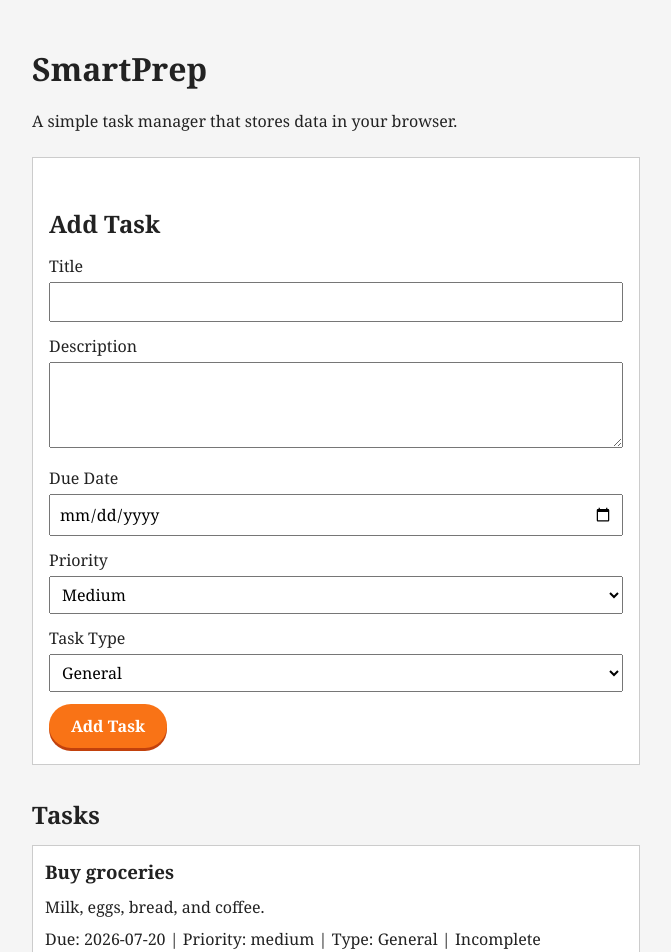
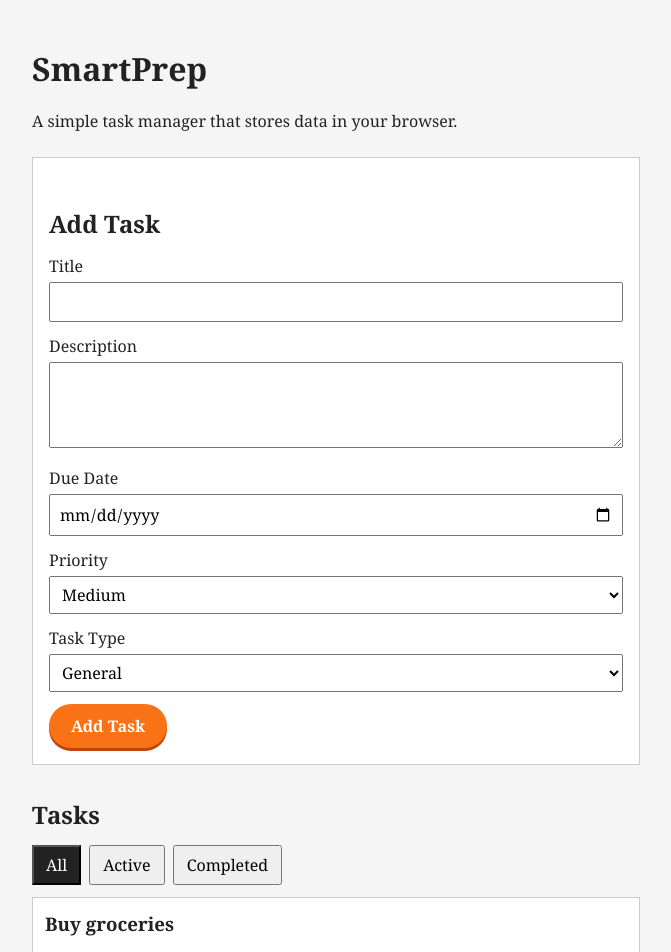
Before and after one commit to runamdrs/task_manager_CSC400, a React (Vite) app: page / in a window 1280 px wide. Shown: the top 952 px of the page, without its empty margins (304-975 px from the left). Built offline with nearby package versions, Linux system fonts and the light colour scheme.

Commit message:
Add task completion status filters
Co-authored-by: Copilot <223556219+Copilot@users.noreply.github.com>

```diff
--- a/src/App.jsx
+++ b/src/App.jsx
@@ -51,6 +51,8 @@ function getInitialTasks() {
 function App() {
   // Keep the complete task collection in component state.
   const [tasks, setTasks] = useState(getInitialTasks);
+  // Keep the selected completion filter in UI state only.
+  const [taskFilter, setTaskFilter] = useState('all');
   // Track the task currently being edited, or null while adding a task.
   const [editingTask, setEditingTask] = useState(null);
 
@@ -150,6 +152,8 @@ function App() {
       <h2>Tasks</h2>
       <TaskList
         tasks={tasks}
+        taskFilter={taskFilter}
+        onTaskFilterChange={setTaskFilter}
         onEdit={handleEdit}
         onDelete={handleDelete}
         onToggleComplete={handleToggleComplete}
--- a/src/components/TaskList.jsx
+++ b/src/components/TaskList.jsx
@@ -1,16 +1,56 @@
 // Import the reusable row component for individual tasks.
 import TaskItem from './TaskItem.jsx';
 
-function TaskList({ tasks, onEdit, onDelete, onToggleComplete }) {
-  // Give users guidance when the collection is empty.
-  if (tasks.length === 0) {
-    return <p className="empty-message">No tasks yet! Add your first task above.</p>;
+const TASK_FILTERS = [
+  { value: 'all', label: 'All' },
+  { value: 'active', label: 'Active' },
+  { value: 'completed', label: 'Completed' },
+];
+
+function TaskList({
+  tasks,
+  taskFilter,
+  onTaskFilterChange,
+  onEdit,
+  onDelete,
+  onToggleComplete,
+}) {
+  const filteredTasks = tasks.filter((task) => {
+    if (taskFilter === 'active') {
+      return !task.completed;
     }
 
+    if (taskFilter === 'completed') {
+      return task.completed;
+    }
+
+    return true;
+  });
+
   return (
-    // Render one task row for every task while preserving its stable id as the key.
+    <>
+      <div className="task-filters" role="group" aria-label="Filter tasks by status">
+        {TASK_FILTERS.map((filter) => (
+          <button
+            key={filter.value}
+            className="task-filter"
+            type="button"
+            aria-pressed={taskFilter === filter.value}
+            onClick={() => onTaskFilterChange(filter.value)}
+          >
+            {filter.label}
+          </button>
+        ))}
+      </div>
+
+      {tasks.length === 0 ? (
+        <p className="empty-message">No tasks yet! Add your first task above.</p>
+      ) : filteredTasks.length === 0 ? (
+        <p className="empty-message">No {taskFilter} tasks.</p>
+      ) : (
+        // Render matching task rows while preserving each task's stable id as the key.
         <ul className="task-list">
-      {tasks.map((task) => (
+          {filteredTasks.map((task) => (
             <TaskItem
               key={task.id}
               task={task}
@@ -20,6 +60,8 @@ function TaskList({ tasks, onEdit, onDelete, onToggleComplete }) {
             />
           ))}
         </ul>
+      )}
+    </>
   );
 }
 
--- a/src/styles.css
+++ b/src/styles.css
@@ -77,6 +77,18 @@ h2 {
   margin: 0;
 }
 
+.task-filters {
+  display: flex;
+  flex-wrap: wrap;
+  gap: 8px;
+  margin-bottom: 12px;
+}
+
+.task-filter[aria-pressed='true'] {
+  background: #222;
+  color: #fff;
+}
+
 /* Frame each task and separate it from the next item. */
 .task-item {
   padding: 12px;
```
Lines whose indentation alone changed are shown as unchanged.
